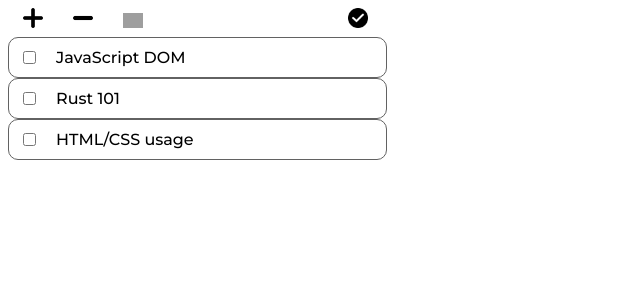
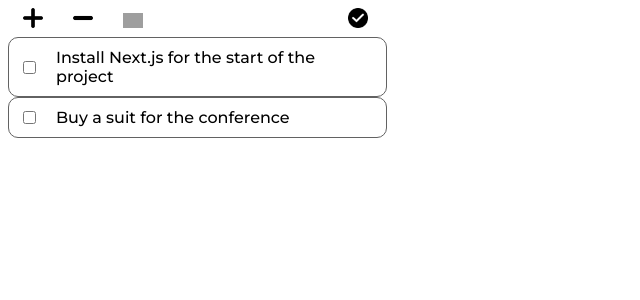
Before and after one commit to adammehdaoui/todolist, a React (Create React App) app: page / in a window 1280 px wide. Shown: the top 300 px of the page, without its empty margins (0-640 px from the left). Built offline with nearby package versions, Linux system fonts and the light colour scheme; grey boxes are pictures that could not be loaded.

Commit message:
affichage de la 1ere todolist

```diff
--- a/src/components/Element.js
+++ b/src/components/Element.js
@@ -1,8 +1,8 @@
 import '../styles/Element.css'
 
-function Element({ description }) {
+function Element({ description, id }) {
     return (
-        <div className="element">
+        <div className="element" key={ id }>
             <input type="checkbox" className="check-input" />
             { description }
         </div>
--- a/src/components/List.js
+++ b/src/components/List.js
@@ -1,12 +1,19 @@
 import Element from './Element.js'
 import '../styles/List.css'
+import { alltodolist } from '../data/alltodolist.js'
 
 function List() {
+    const firstToDoList = alltodolist.find((todolist) => todolist.id === 1);
+
     return (
-        <div className="list">
-            <Element description='JavaScript DOM' />
-            <Element description='Rust 101' />
-            <Element description='HTML/CSS usage' />
+        <div className='list'>
+            {
+                firstToDoList
+                    .todo
+                    .map((toDoItem) => (
+                        <Element description={ toDoItem.text } />
+                    ))
+            }
         </div>
     )
 }
--- /dev/null
+++ b/src/data/alltodolist.js
@@ -0,0 +1,16 @@
+export const alltodolist = [
+    {
+      id: 1,
+      name: "Work Classes",
+      todo: [
+        {
+          text: "Install Next.js for the start of the project",
+          checked: true,
+        },
+        {
+          text: "Buy a suit for the conference",
+          checked: false,
+        },
+      ],
+    }
+  ]
```
